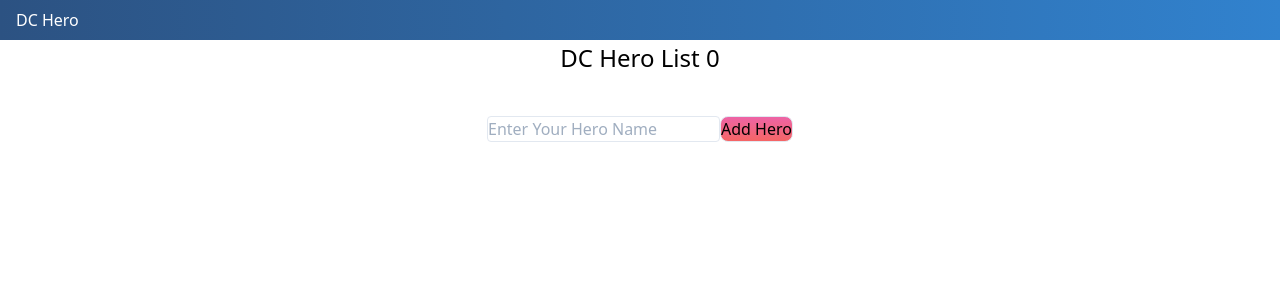
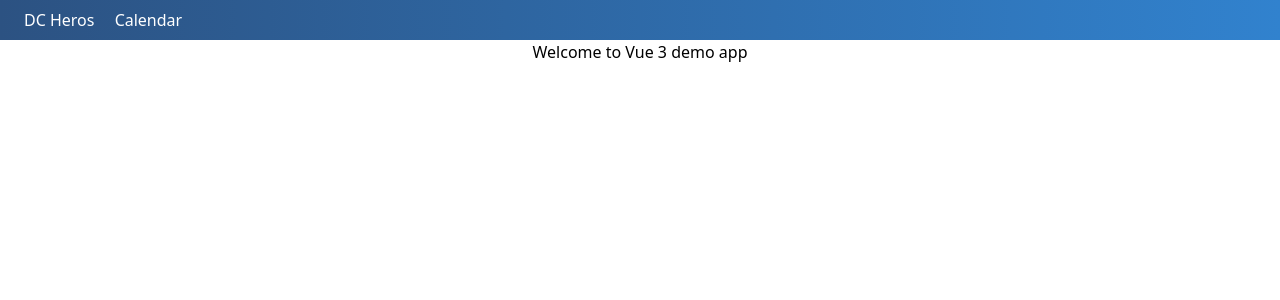
Before and after one commit to snilesh97/vue3-demo-app, a Vue app: page / in a window 1280 px wide. Shown: the top 300 px of the page. Built offline with nearby package versions, Linux system fonts and the light colour scheme.

Commit message:
Add router

```diff
--- a/package.json
+++ b/package.json
@@ -10,7 +10,8 @@
   "dependencies": {
     "core-js": "^3.6.5",
     "tailwindcss": "^1.9.4",
-    "vue": "^3.0.0"
+    "vue": "^3.0.0",
+    "vue-router": "^4.0.0-beta.13"
   },
   "devDependencies": {
     "@vue/cli-plugin-babel": "~4.5.0",
--- a/src/App.vue
+++ b/src/App.vue
@@ -1,12 +1,12 @@
 <template>
 	<AppHeader/>
-	<DcHeros/>
+	<router-view></router-view>
 </template>
 
 <script>
 import AppHeader from "./components/AppHeader";
-import DcHeros from "./components/DcHeros";
+
 export default {
-	components: { AppHeader, DcHeros }
+	components: { AppHeader }
 }
 </script>>
--- a/src/components/AppHeader.vue
+++ b/src/components/AppHeader.vue
@@ -1,6 +1,7 @@
 <template>
 	<nav class="w-full bg-gradient-to-r from-blue-800 to-blue-600 text-white px-4 py-2">
-		<a>DC Hero</a>
+		<router-link to="/dc-heros" class="mx-2"> DC Heros</router-link>
+		<router-link to="/calendar" class="mx-2"> Calendar </router-link>
 	</nav>
 </template>
 
--- a/src/main.js
+++ b/src/main.js
@@ -1,4 +1,8 @@
 import { createApp } from 'vue';
 import App from './App.vue';
 import './assets/style.css';
-createApp(App).mount('#app');
+import router from './router';
+
+const app = createApp(App);
+app.use(router);
+app.mount("#app");
--- /dev/null
+++ b/src/pages/Home.vue
@@ -0,0 +1,15 @@
+<template>
+  <div class="m-auto">
+    <h1 class="text-center">Welcome to Vue 3 demo app</h1>
+  </div>
+</template>
+
+<script>
+export default {
+
+}
+</script>
+
+<style>
+
+</style>
```
Also changed, not shown: src/router.js (added, +18 -0 lines), src/pages/Calendar.vue (renamed from src/components/Calendar.vue), src/pages/DcHeros.vue (renamed from src/components/DcHeros.vue), 1 other file (tests, documents, lock files or other folders).
